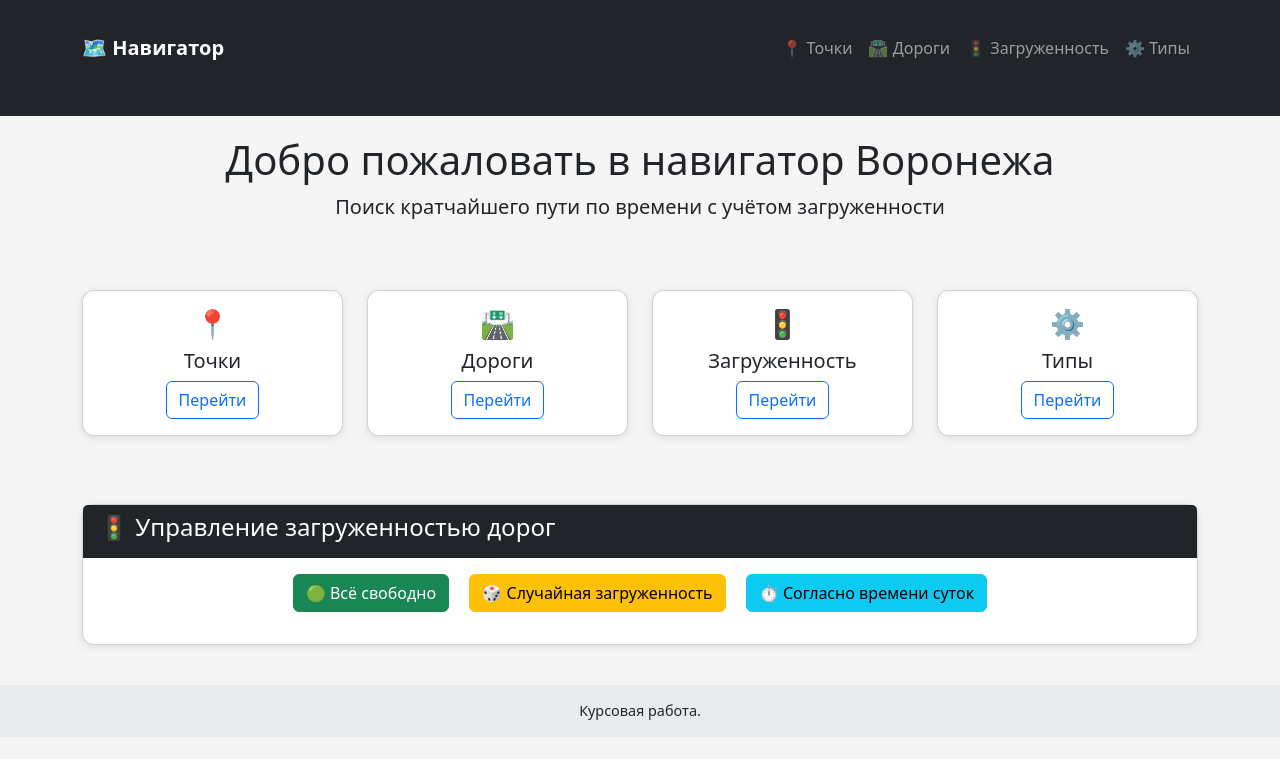
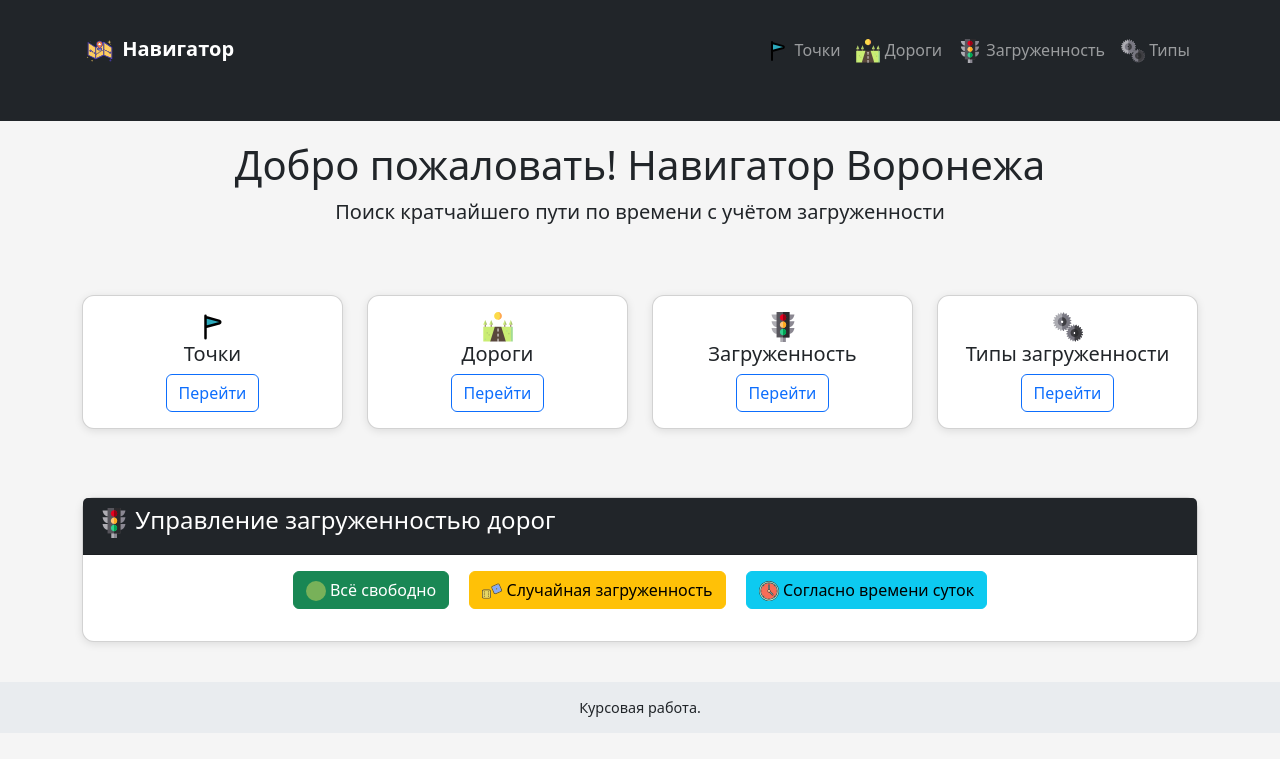
Before and after one commit to dbespa/navigator, a Django app: page / in a window 1280 px wide. Shown: the top 759 px of the page. Run offline with Django 5.2, Linux system fonts and the light colour scheme.

Commit message:
Обновлены иконки

```diff
--- a/traffic/templates/traffic/home.html
+++ b/traffic/templates/traffic/home.html
@@ -5,7 +5,7 @@
 
 {% block content %}
 <div class="text-center mb-5">
-    <h1>Добро пожаловать в навигатор Воронежа</h1>
+    <h1>Добро пожаловать! Навигатор Воронежа</h1>
     <p class="lead">Поиск кратчайшего пути по времени с учётом загруженности</p>
 </div>
 
@@ -13,7 +13,8 @@
     <div class="col-md-3">
         <div class="card text-center">
             <div class="card-body">
-                <h3>📍</h3>
+{#                <h3>📍</h3>#}
+                <img src="{% static 'traffic/icons/flag-triagle-svgrepo-com.svg' %}" alt="Flag Icon" width="30" height="30">
                 <h5>Точки</h5>
                 <a href="{% url 'locations' %}" class="btn btn-outline-primary">Перейти</a>
             </div>
@@ -22,7 +23,8 @@
     <div class="col-md-3">
         <div class="card text-center">
             <div class="card-body">
-                <h3>🛣️</h3>
+{#                <h3>🛣️</h3>#}
+                <img src="{% static 'traffic/icons/road-svgrepo-com.svg' %}" alt="Road Icon" width="30" height="30">
                 <h5>Дороги</h5>
                 <a href="{% url 'roads' %}" class="btn btn-outline-primary">Перейти</a>
             </div>
@@ -31,7 +33,8 @@
     <div class="col-md-3">
         <div class="card text-center">
             <div class="card-body">
-                <h3>🚦</h3>
+{#                <h3>🚦</h3>#}
+                <img src="{% static 'traffic/icons/traffic-lights-traffic-light-svgrepo-com.svg' %}" alt="Traffic lights Icon" width="30" height="30">
                 <h5>Загруженность</h5>
                 <a href="{% url 'traffic' %}" class="btn btn-outline-primary">Перейти</a>
             </div>
@@ -40,8 +43,9 @@
     <div class="col-md-3">
         <div class="card text-center">
             <div class="card-body">
-                <h3>⚙️</h3>
-                <h5>Типы</h5>
+{#                <h3>⚙️</h3>#}
+                <img src="{% static 'traffic/icons/gear-cogwheel-svgrepo-com.svg' %}" alt="Gear wheel Icon" width="30" height="30">
+                <h5>Типы загруженности</h5>
                 <a href="{% url 'contypes' %}" class="btn btn-outline-primary">Перейти</a>
             </div>
         </div>
@@ -52,12 +56,16 @@
     <div class="col-12">
         <div class="card">
             <div class="card-header bg-dark text-white">
-                <h4>🚦 Управление загруженностью дорог</h4>
+                <h4><img src="{% static 'traffic/icons/traffic-lights-traffic-light-svgrepo-com.svg' %}" alt="Traffic lights Icon" width="30" height="30"> Управление загруженностью дорог</h4>
             </div>
             <div class="card-body text-center">
-                <button id="btnSetFree" class="btn btn-success me-3">🟢 Всё свободно</button>
-                <button id="btnRandomize" class="btn btn-warning me-3">🎲 Случайная загруженность</button>
-                <button id="btnTimeSimulation" class="btn btn-info">⏱️ Согласно времени суток</button>
+{#                <button id="btnSetFree" class="btn btn-success me-3">🟢 Всё свободно</button>#}
+                <button id="btnSetFree" class="btn btn-success me-3"><img src="{% static 'traffic/icons/green-circle-svgrepo-com.svg' %}" alt="Green light Icon" width="20" height="20"> Всё свободно</button>
+{#                <button id="btnRandomize" class="btn btn-warning me-3">🎲 Случайная загруженность</button>#}
+
+                <button id="btnRandomize" class="btn btn-warning me-3"><img src="{% static 'traffic/icons/dice-svgrepo-com.svg' %}" alt="Dice Icon" width="20" height="20"> Случайная загруженность</button>
+{#                <button id="btnTimeSimulation" class="btn btn-info">⏱️ Согласно времени суток</button>#}
+                <button id="btnTimeSimulation" class="btn btn-info"><img src="{% static 'traffic/icons/clock-svgrepo-com.svg' %}" alt="Clock Icon" width="20" height="20"> Согласно времени суток</button>
                 <div id="trafficMessage" class="mt-3"></div>
             </div>
         </div>
@@ -94,30 +102,30 @@
             });
             const data = await response.json();
             if (response.ok) {
-                messageDiv.innerHTML = `<div class="alert alert-success">✅ ${data.status || 'Готово'}. Обновлено записей: ${data.updated || '?'}</div>`;
+                messageDiv.innerHTML = `<div class="alert alert-success"><img src="{% static 'traffic/icons/gui-check-yes-svgrepo-com.svg' %}" alt="Yes Icon" width="20" height="20"> ${data.status || 'Готово'}. Обновлено записей: ${data.updated || '?'}</div>`;
             } else {
-                messageDiv.innerHTML = `<div class="alert alert-danger">❌ Ошибка: ${data.error || 'Неизвестная ошибка'}</div>`;
+                messageDiv.innerHTML = `<div class="alert alert-danger"><img src="{% static 'traffic/icons/no-svgrepo-com.svg' %}" alt="No Icon" width="20" height="20"> Ошибка: ${data.error || 'Неизвестная ошибка'}</div>`;
             }
         } catch (err) {
-            messageDiv.innerHTML = `<div class="alert alert-danger">❌ Ошибка соединения: ${err.message}</div>`;
+            messageDiv.innerHTML = `<div class="alert alert-danger"><img src="{% static 'traffic/icons/no-svgrepo-com.svg' %}" alt="No Icon" width="20" height="20"> Ошибка соединения: ${err.message}</div>`;
         }
     }
 
     document.getElementById('btnSetFree').addEventListener('click', function() {
         const msgDiv = document.getElementById('trafficMessage');
-        msgDiv.innerHTML = '<div class="alert alert-info">⏳ Установка "Свободно"...</div>';
+        msgDiv.innerHTML = '<div class="alert alert-info"><img src="{% static 'traffic/icons/clock-svgrepo-com.svg' %}" alt="Clock Icon" width="20" height="20"> Установка "Свободно"...</div>';
         sendPost('/api/set_all_free/', msgDiv);
     });
 
     document.getElementById('btnRandomize').addEventListener('click', function() {
         const msgDiv = document.getElementById('trafficMessage');
-        msgDiv.innerHTML = '<div class="alert alert-info">🎲 Генерация случайной загруженности...</div>';
+        msgDiv.innerHTML = '<div class="alert alert-info"><img src="{% static 'traffic/icons/dice-svgrepo-com.svg' %}" alt="Dice Icon" width="20" height="20"> Генерация случайной загруженности...</div>';
         sendPost('/api/randomize_congestion/', msgDiv);
     });
 
     document.getElementById('btnTimeSimulation').addEventListener('click', function() {
         const msgDiv = document.getElementById('trafficMessage');
-        msgDiv.innerHTML = '<div class="alert alert-info">⏳ Установка загруженности по времени суток...</div>';
+        msgDiv.innerHTML = '<div class="alert alert-info"><img src="{% static 'traffic/icons/clock-svgrepo-com.svg' %}" alt="Clock Icon" width="20" height="20"> Установка загруженности по времени суток...</div>';
         sendPost('/api/set_congestion_by_time/', msgDiv);
     });
 </script>
--- a/traffic/templates/traffic/layout.html
+++ b/traffic/templates/traffic/layout.html
@@ -38,16 +38,16 @@
 <body>
     <nav class="navbar navbar-expand-lg navbar-dark bg-dark">
         <div class="container">
-            <a class="navbar-brand" href="{% url 'home' %}">🗺️ Навигатор</a>
+            <a class="navbar-brand" href="{% url 'home' %}"><img src="{% static 'traffic/icons/map-svgrepo-com.svg' %}" alt="Map Icon" width="35" height="35"> Навигатор</a>
             <button class="navbar-toggler" type="button" data-bs-toggle="collapse" data-bs-target="#navbarNav">
                 <span class="navbar-toggler-icon"></span>
             </button>
             <div class="collapse navbar-collapse" id="navbarNav">
                 <ul class="navbar-nav ms-auto">
-                    <li class="nav-item"><a class="nav-link" href="{% url 'locations' %}">📍 Точки</a></li>
-                    <li class="nav-item"><a class="nav-link" href="{% url 'roads' %}">🛣️ Дороги</a></li>
-                    <li class="nav-item"><a class="nav-link" href="{% url 'traffic' %}">🚦 Загруженность</a></li>
-                    <li class="nav-item"><a class="nav-link" href="{% url 'contypes' %}">⚙️ Типы</a></li>
+                    <li class="nav-item"><a class="nav-link" href="{% url 'locations' %}"><img src="{% static 'traffic/icons/flag-triagle-svgrepo-com.svg' %}" alt="Flag Icon" width="24" height="24"> Точки</a></li>
+                    <li class="nav-item"><a class="nav-link" href="{% url 'roads' %}"><img src="{% static 'traffic/icons/road-svgrepo-com.svg' %}" alt="Road Icon" width="24" height="24"> Дороги</a></li>
+                    <li class="nav-item"><a class="nav-link" href="{% url 'traffic' %}"><img src="{% static 'traffic/icons/traffic-lights-traffic-light-svgrepo-com.svg' %}" alt="Traffic lights Icon" width="24" height="24"> Загруженность</a></li>
+                    <li class="nav-item"><a class="nav-link" href="{% url 'contypes' %}"><img src="{% static 'traffic/icons/gear-cogwheel-svgrepo-com.svg' %}" alt="Gear wheel Icon" width="24" height="24"> Типы</a></li>
                 </ul>
             </div>
         </div>
--- a/traffic/templates/traffic/list_contypes.html
+++ b/traffic/templates/traffic/list_contypes.html
@@ -1,10 +1,11 @@
 {% extends 'traffic/layout.html' %}
+{% load static %}
 
 {% block title %}Типы загруженности{% endblock %}
 
 {% block content %}
 <div class="d-flex justify-content-between mb-3">
-    <h1>⚙️ Типы загруженности</h1>
+    <h1><img src="{% static 'traffic/icons/gear-cogwheel-svgrepo-com.svg' %}" alt="Gear wheel Icon" width="24" height="24"> Типы загруженности</h1>
     <a href="{% url 'contype_create' %}" class="btn btn-primary">+ Добавить тип</a>
 </div>
 <div class="row">
--- a/traffic/templates/traffic/list_locations.html
+++ b/traffic/templates/traffic/list_locations.html
@@ -1,10 +1,11 @@
 {% extends 'traffic/layout.html' %}
+{% load static %}
 
 {% block title %}Список точек{% endblock %}
 
 {% block content %}
 <div class="d-flex justify-content-between align-items-center mb-3">
-    <h1>📍 Населенные пункты</h1>
+    <h1><img src="{% static 'traffic/icons/flag-triagle-svgrepo-com.svg' %}" alt="Flag Icon" width="24" height="24"> Населенные пункты</h1>
     <a href="{% url 'location_create' %}" class="btn btn-primary">+ Добавить точку</a>
 </div>
 <div class="row">
--- a/traffic/templates/traffic/list_roads.html
+++ b/traffic/templates/traffic/list_roads.html
@@ -1,10 +1,11 @@
 {% extends 'traffic/layout.html' %}
+{% load static %}
 
 {% block title %}Список дорог{% endblock %}
 
 {% block content %}
 <div class="d-flex justify-content-between mb-3">
-    <h1>🛣️ Дороги</h1>
+    <h1><img src="{% static 'traffic/icons/road-svgrepo-com.svg' %}" alt="Road Icon" width="24" height="24"> Дороги</h1>
     <a href="{% url 'road_create' %}" class="btn btn-primary">+ Добавить дорогу</a>
 </div>
 {% if roads %}
--- a/traffic/templates/traffic/list_traffics.html
+++ b/traffic/templates/traffic/list_traffics.html
@@ -1,9 +1,10 @@
 {% extends 'traffic/layout.html' %}
+{% load static %}
 
 {% block title %}Текущая загруженность{% endblock %}
 
 {% block content %}
-<h1>🚦 Загруженность дорог</h1>
+<h1><img src="{% static 'traffic/icons/traffic-lights-traffic-light-svgrepo-com.svg' %}" alt="Traffic lights Icon" width="24" height="24"> Загруженность дорог</h1>
 <a href="{% url 'home' %}" class="btn btn-secondary mb-3">На главную</a>
 {% if traffics %}
     <div class="table-responsive">
```
Also changed, not shown: db.sqlite3, traffic/static/traffic/icons/clock-svgrepo-com.svg (added), traffic/static/traffic/icons/dice-svgrepo-com.svg (added), traffic/static/traffic/icons/favicon.ico (renamed from traffic/static/traffic/favicon.ico), traffic/static/traffic/icons/flag-triagle-svgrepo-com.svg (added), traffic/static/traffic/icons/gear-cogwheel-svgrepo-com.svg (added), traffic/static/traffic/icons/green-circle-svgrepo-com.svg (added), traffic/static/traffic/icons/gui-check-yes-svgrepo-com.svg (added), traffic/static/traffic/icons/map-svgrepo-com.svg (added), traffic/static/traffic/icons/no-svgrepo-com.svg (added), traffic/static/traffic/icons/road-svgrepo-com.svg (added), traffic/static/traffic/icons/traffic-lights-traffic-light-svgrepo-com.svg (added).
